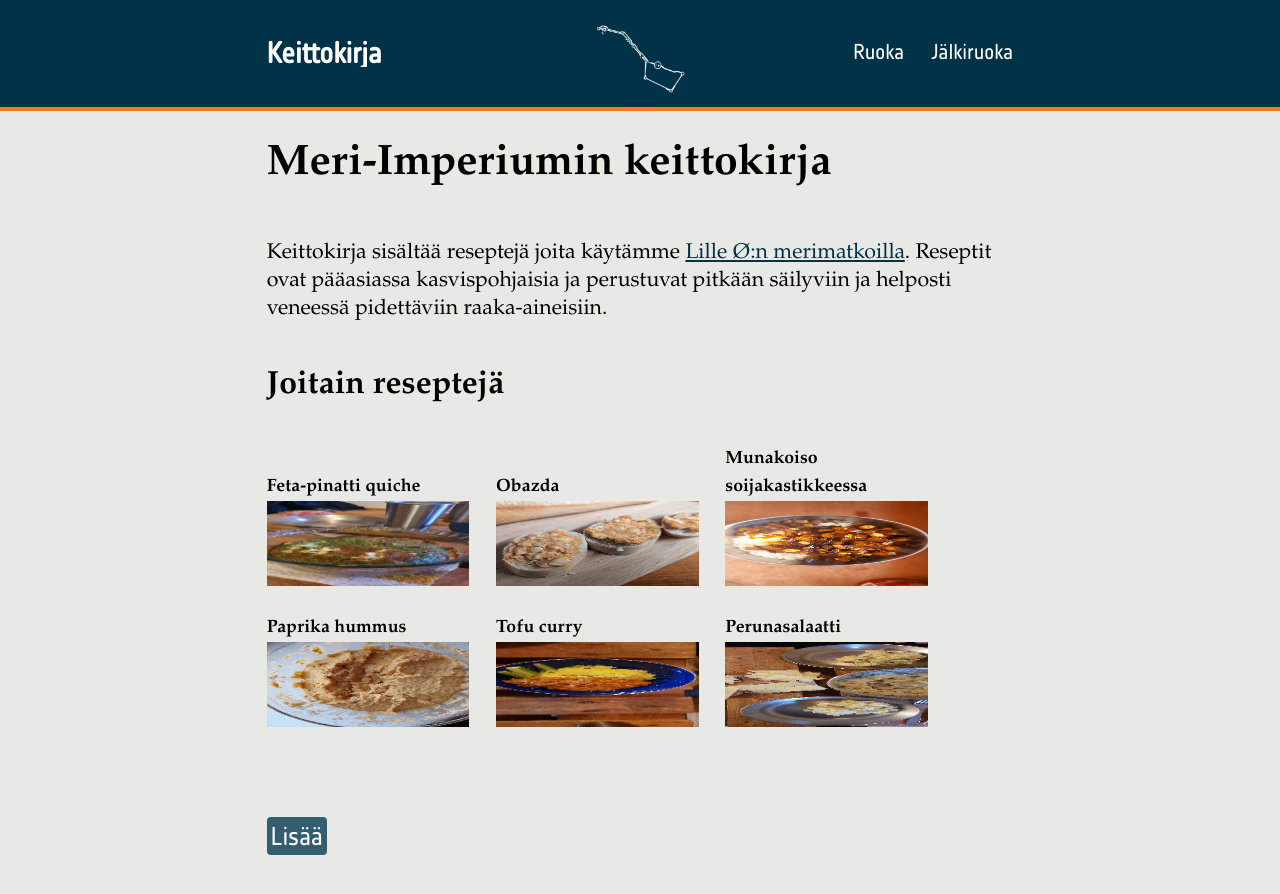
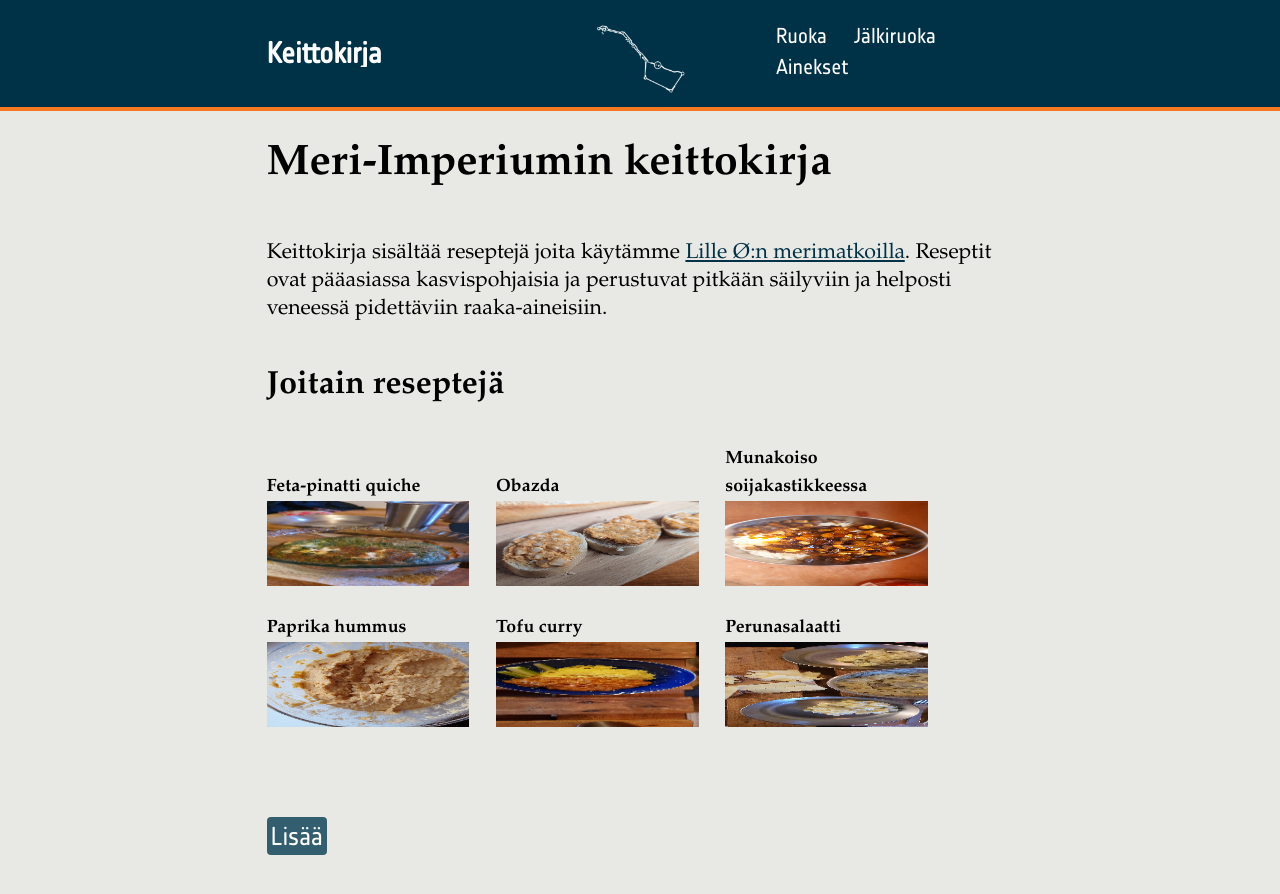
Before and after one commit to meri-imperiumi/cookbook, a Jekyll site: the page built from index.html, in a window 1280 px wide. Shown: the top 894 px of the page. Built offline with Jekyll 4.4.1, drawn with Linux system fonts in a browser that asks for light colours.

Commit message:
Add ingredients page to nav

```diff
--- a/_layouts/default.html
+++ b/_layouts/default.html
@@ -18,6 +18,7 @@ page_class: 'index'
                     <ul id="menu">
                         <li><a href="{{ site.baseurl }}/food/">Ruoka</a></li>
                         <li><a href="{{ site.baseurl }}/desserts/">Jälkiruoka</a></li>
+                        <li><a href="{{ site.baseurl }}/ingredients/">Ainekset</a></li>
                     </ul>
                     <input type="checkbox" id="hamburger-state" class="burger">
                     <label id="hamburger" for="hamburger-state">
@@ -29,6 +30,12 @@ page_class: 'index'
                                         <li><a href="{{ site.baseurl }}/food/">Ruoka</a></li>
                                         <li><a href="{{ site.baseurl }}/desserts/">Jälkiruoka</a></li>
                                     </ul>
+                                </li>
+                                <li><h3 class="meta">Ainesosat</h3>
+                                    <ul>
+                                        <li><a href="{{ site.baseurl }}/ingredients/">Perusainesosat</a></li>
+                                    </ul>
+                                </li>
                             </ul>
                         </nav>
                     </label>
```
